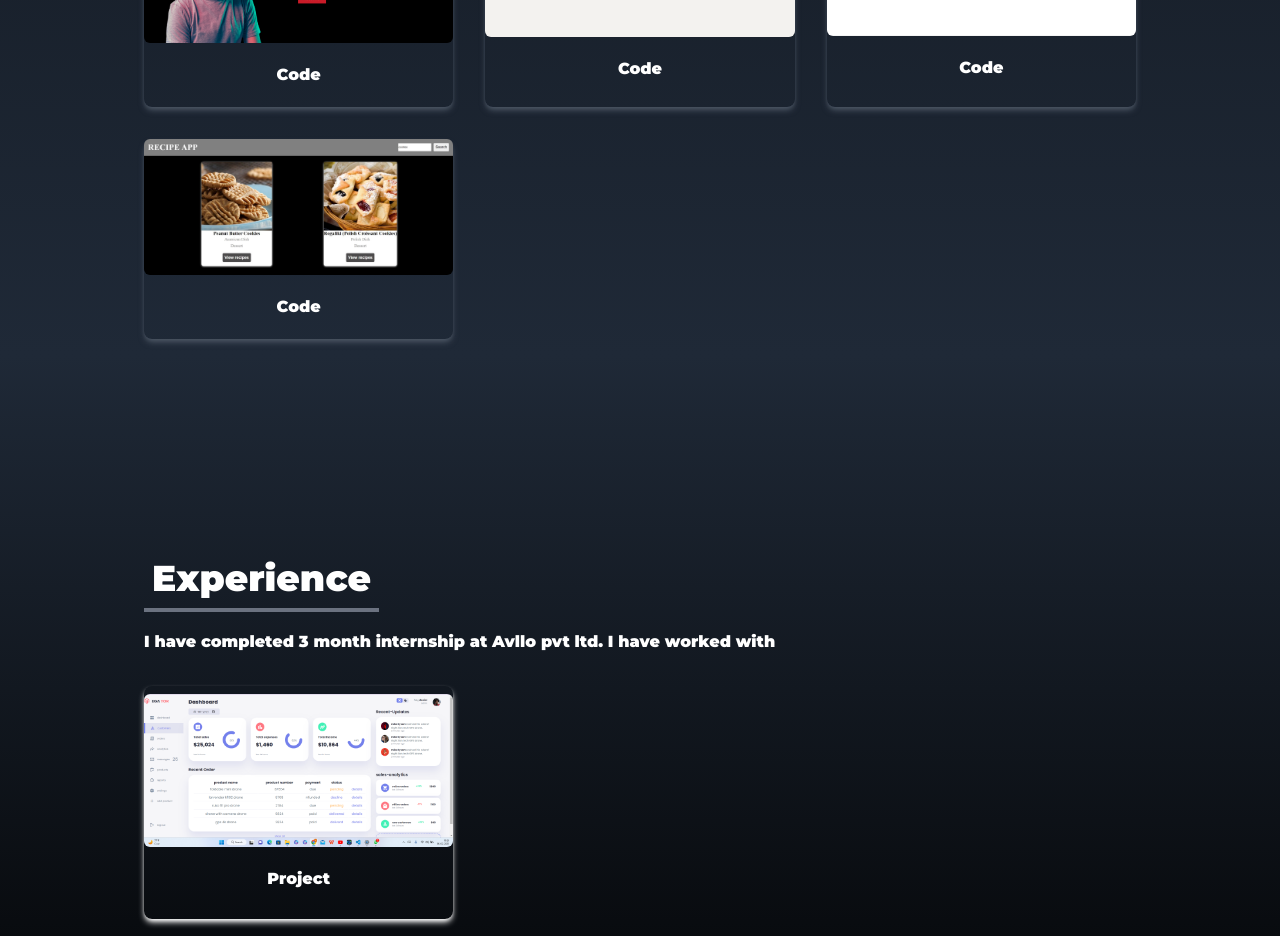
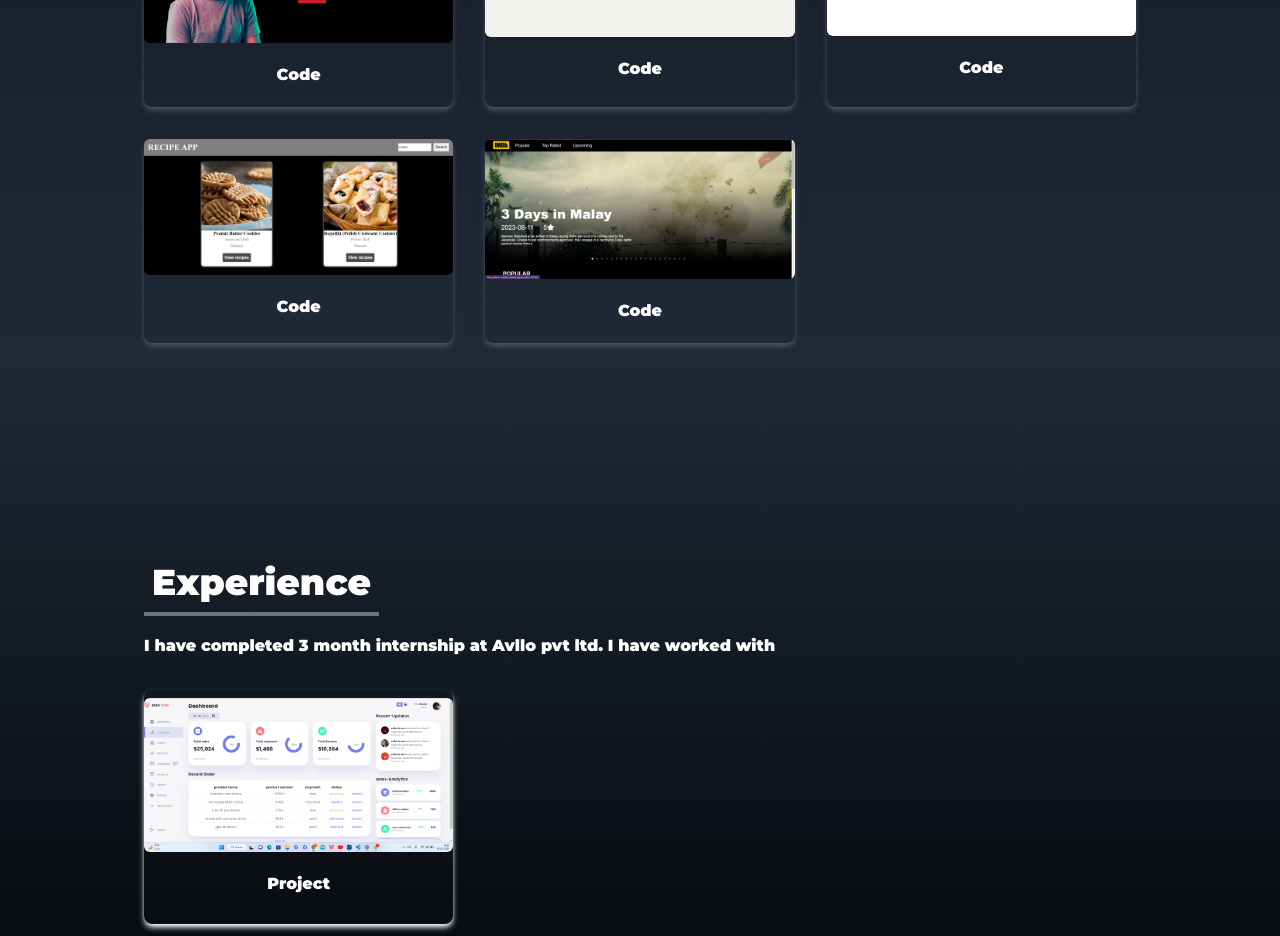
Before and after one commit to jagtapnimisha2/portfolio--, a React (Create React App) app: page / in a window 1280 px wide. Shown: the part 3180-4116 px from the top of the page. Built offline with nearby package versions, Linux system fonts and the light colour scheme.

Commit message:
addd projects

```diff
--- a/src/components/Project.jsx
+++ b/src/components/Project.jsx
@@ -20,6 +20,7 @@ import imag15 from "../components/image/imag15.png"
 import imag16 from "../components/image/imag16.png"
 import imag17 from "../components/image/imag17.png"
 import imag18 from "../components/image/imag18.jpeg"
+import imag19 from "../components/image/imag19.jpeg"
 const Project=()=>{
     const Projects=[
         {
@@ -135,6 +136,12 @@ const Project=()=>{
             src:imag18,
             githublink:"https://github.com/jagtapnimisha2/Searching-cookies-recipe-list?tab=readme-ov-a",
             link:"https://searching-cookies-recipe.netlify.app/"
+        },
+        {
+            id:19,
+            src:imag19,
+            githublink:"https://github.com/jagtapnimisha2/imdb-main1",
+            link:"https://clone-moviess.netlify.app/"
         }
     ]
     return(
```
Also changed, not shown: src/components/image/imag19.jpeg (added).
